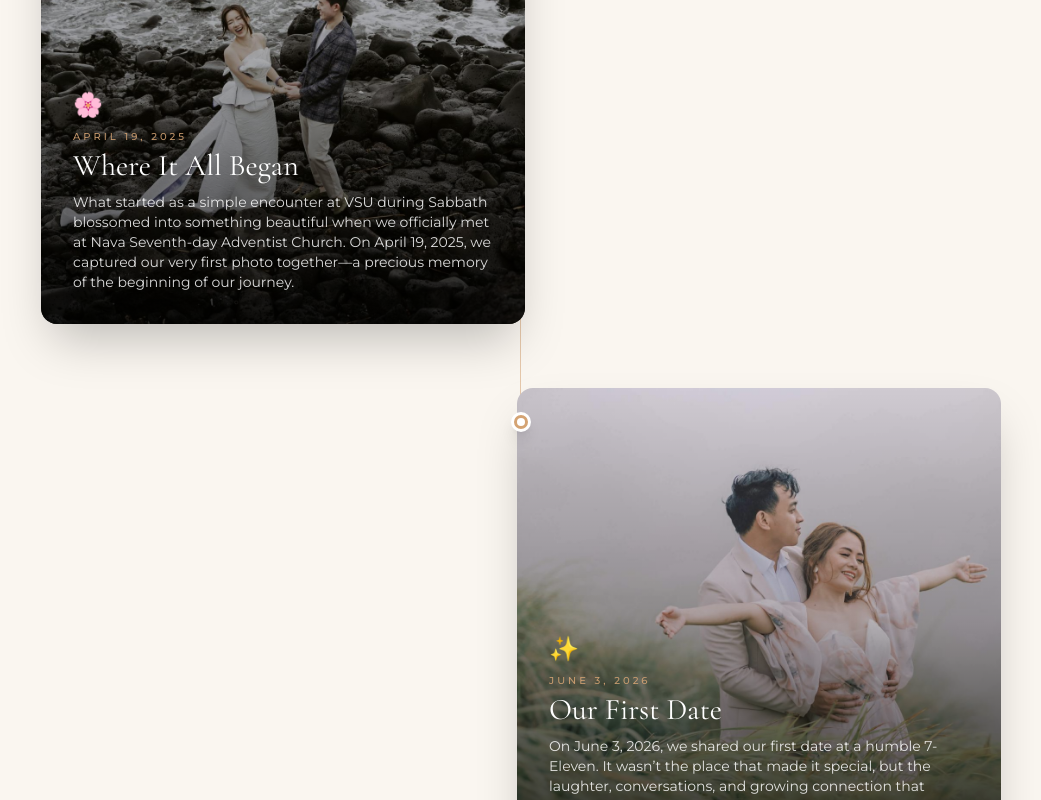
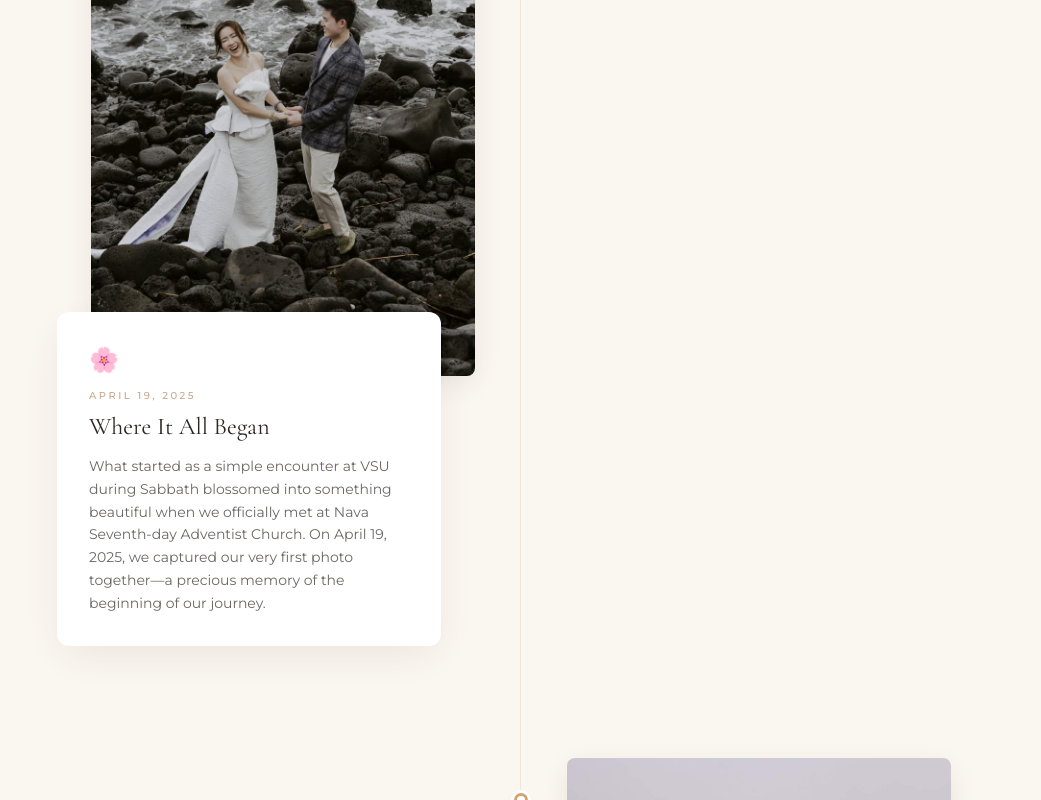
Before and after one commit to Japh09066/wedding-invitation, a Next.js app: page / in a window 1280 px wide. Shown: the part 1200-2000 px from the top of the page, without its empty margins (119-1160 px from the left). Built offline with nearby package versions, Linux system fonts and the light colour scheme; no server answers; a web font is replaced by a local one.

Commit message:
Refactor story timeline into scattered editorial layout

```diff
--- a/app/components/OurStory.tsx
+++ b/app/components/OurStory.tsx
@@ -1,6 +1,6 @@
 'use client';
 
-import { motion, useScroll, useTransform } from 'framer-motion';
+import { motion } from 'framer-motion';
 import { useRef } from 'react';
 
 const storyMilestones = [
@@ -53,18 +53,8 @@ function TimelineDot({ delay = 0 }: { delay?: number }) {
 }
 
 export default function OurStory() {
-  const sectionRef = useRef<HTMLDivElement>(null);
-
-  const { scrollYProgress } = useScroll({
-    target: sectionRef,
-    offset: ['start end', 'end start'],
-  });
-
-  const lineHeight = useTransform(scrollYProgress, [0, 0.6], ['0%', '100%']);
-
   return (
     <section
-      ref={sectionRef}
       id="story"
       className="py-16 md:py-24 bg-floral-bg relative overflow-hidden"
     >
@@ -92,12 +82,7 @@ export default function OurStory() {
       <div className="max-w-5xl mx-auto px-4 relative z-10">
         <div className="relative">
           {/* Timeline line */}
-          <div className="absolute left-6 md:left-1/2 top-0 bottom-0 w-px bg-floral-gold/20 md:-translate-x-px">
-            <motion.div
-              className="w-full bg-gradient-to-b from-floral-gold/60 via-floral-gold/30 to-transparent"
-              style={{ height: lineHeight }}
-            />
-          </div>
+          <div className="absolute left-6 md:left-1/2 top-0 bottom-0 w-px bg-floral-gold/20 md:-translate-x-px" />
 
           {storyMilestones.map((milestone, index) => (
             <motion.div
@@ -105,90 +90,75 @@ export default function OurStory() {
               initial={{ opacity: 0, y: 50 }}
               whileInView={{ opacity: 1, y: 0 }}
               viewport={{ once: true, margin: '-60px' }}
-              transition={{ duration: 0.8, delay: index * 0.15, ease: [0.25, 0.46, 0.45, 0.94] }}
-              className={`relative flex items-start gap-5 mb-12 md:mb-16 last:mb-0 ${
+              transition={{
+                duration: 0.8,
+                delay: index * 0.15,
+                ease: [0.25, 0.46, 0.45, 0.94],
+              }}
+              className={`relative flex items-start gap-5 mb-20 md:mb-28 last:mb-0 ${
                 index % 2 === 1 ? 'md:flex-row-reverse' : ''
               }`}
             >
               {/* Dot */}
-              <div className="relative z-10 ml-3 mt-6 md:ml-0 md:absolute md:left-1/2 md:-translate-x-1/2">
+              <div className="relative z-10 ml-3 mt-8 md:ml-0 md:absolute md:left-1/2 md:-translate-x-1/2">
                 <TimelineDot delay={index * 0.1 + 0.2} />
               </div>
 
-              {/* Cinematic Card */}
-              <div className={`flex-1 md:w-[calc(50%-1.5rem)] ${index % 2 === 1 ? 'md:pl-0 md:pr-4' : 'md:pr-0 md:pl-4'}`}>
+              {/* ─── Content Side ─── */}
+              <div
+                className={`flex-1 md:w-[calc(50%-1.5rem)] ${
+                  index % 2 === 1
+                    ? 'md:pl-0 md:pr-4'
+                    : 'md:pr-0 md:pl-4'
+                }`}
+              >
+                {/* Photo Art Frame — no overlays, pure brightness */}
                 <motion.div
-                  whileHover={{ y: -4 }}
-                  className="relative overflow-hidden rounded-2xl shadow-2xl group min-h-[380px] sm:min-h-[420px] md:min-h-[460px]"
+                  initial={{ scale: 1.08, opacity: 0.9 }}
+                  whileInView={{ scale: 1, opacity: 1 }}
+                  viewport={{ once: true }}
+                  transition={{ duration: 1.2, ease: 'easeOut' }}
+                  className="aspect-[3/4] w-full max-w-sm mx-auto rounded-lg overflow-hidden shadow-[0_8px_30px_-6px_rgba(90,74,58,0.15)]"
                 >
-                  {/* Image with Ken Burns zoom */}
-                  <motion.div
-                    className="absolute inset-0 bg-cover bg-center"
+                  <div
+                    className="w-full h-full bg-cover bg-center"
                     style={{ backgroundImage: `url(${milestone.image})` }}
-                    initial={{ scale: 1.15 }}
-                    whileInView={{ scale: 1 }}
-                    viewport={{ once: true }}
-                    transition={{ duration: 1.5, ease: 'easeOut' }}
                   />
+                </motion.div>
 
+                {/* Text Placard — layered on top like a physical card */}
+                <motion.div
+                  initial={{ opacity: 0, y: 20 }}
+                  whileInView={{ opacity: 1, y: 0 }}
+                  viewport={{ once: true }}
+                  transition={{ delay: 0.2, duration: 0.7, ease: [0.25, 0.46, 0.45, 0.94] }}
+                  className={`relative -mt-10 md:-mt-16 bg-white p-6 md:p-8 rounded-xl shadow-[0_12px_40px_-10px_rgba(90,74,58,0.12)] max-w-sm ${
+                    index % 2 === 1
+                      ? 'md:ml-auto md:mr-4'
+                      : 'md:mr-auto md:ml-4'
+                  }`}
+                >
+                  {/* Icon */}
+                  <span className="text-2xl block mb-3">{milestone.icon}</span>
 
+                  {/* Date — tiny, uppercase, wide tracking */}
+                  <p className="font-sans text-[10px] uppercase tracking-[0.25em] text-floral-taupe font-medium mb-2">
+                    {milestone.date}
+                  </p>
 
-                  {/* Subtle dark gradient — just at the bottom for text */}
-                  <div className="absolute inset-0 bg-gradient-to-t from-black/75 via-black/25 to-transparent" />
+                  {/* Title — deep espresso */}
+                  <h3 className="font-serif text-xl md:text-2xl text-[#2C2520] mb-3 leading-tight">
+                    {milestone.title}
+                  </h3>
 
-                  {/* Subtle overlay shimmer on hover */}
-                  <div className="absolute inset-0 bg-white/0 group-hover:bg-white/5 transition-colors duration-700" />
-
-                  {/* Content */}
-                  <div className="absolute inset-0 flex flex-col justify-end p-5 sm:p-6 md:p-8">
-                    {/* Top icon */}
-                    <motion.span
-                      initial={{ opacity: 0, y: 10 }}
-                      whileInView={{ opacity: 1, y: 0 }}
-                      viewport={{ once: true }}
-                      transition={{ delay: index * 0.15 + 0.3 }}
-                      className="text-2xl mb-2"
-                    >
-                      {milestone.icon}
-                    </motion.span>
-
-                    {/* Date */}
-                    <motion.p
-                      initial={{ opacity: 0, y: 10 }}
-                      whileInView={{ opacity: 1, y: 0 }}
-                      viewport={{ once: true }}
-                      transition={{ delay: index * 0.15 + 0.35 }}
-                      className="font-sans text-[10px] uppercase tracking-[0.3em] text-floral-gold/90 font-medium mb-1"
-                    >
-                      {milestone.date}
-                    </motion.p>
-
-                    {/* Title */}
-                    <motion.h3
-                      initial={{ opacity: 0, y: 10 }}
-                      whileInView={{ opacity: 1, y: 0 }}
-                      viewport={{ once: true }}
-                      transition={{ delay: index * 0.15 + 0.4 }}
-                      className="font-serif text-xl sm:text-2xl md:text-3xl text-white mb-2 leading-tight"
-                    >
-                      {milestone.title}
-                    </motion.h3>
-
-                    {/* Description */}
-                    <motion.p
-                      initial={{ opacity: 0, y: 10 }}
-                      whileInView={{ opacity: 1, y: 0 }}
-                      viewport={{ once: true }}
-                      transition={{ delay: index * 0.15 + 0.45 }}
-                      className="font-sans text-white/85 text-xs sm:text-sm leading-relaxed max-w-lg"
-                    >
-                      {milestone.description}
-                    </motion.p>
-                  </div>
+                  {/* Description */}
+                  <p className="font-sans text-sm text-[#2C2520]/70 leading-relaxed">
+                    {milestone.description}
+                  </p>
                 </motion.div>
               </div>
 
-              {/* Spacer */}
+              {/* Spacer (desktop only) */}
               <div className="hidden md:block md:w-[calc(50%-1.5rem)]" />
             </motion.div>
           ))}
```
